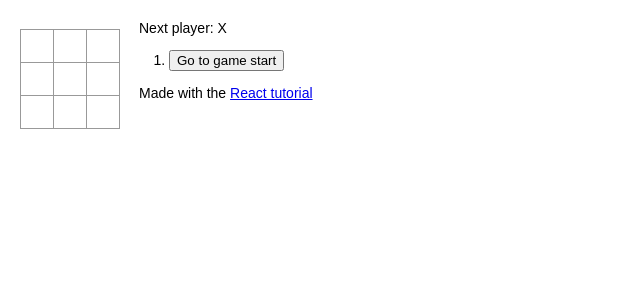
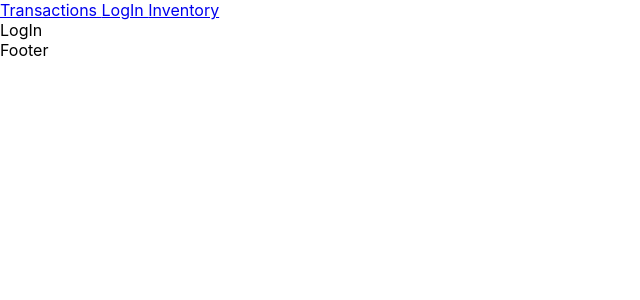
Before and after one commit to AxelJacobsen/Bachelor-thesis-2023_Cryogenetics, a React (Create React App) app in the folder Code/Frontend/admin-website/: page /login in a window 1280 px wide. Shown: the top 300 px of the page, without its empty margins (0-640 px from the left). Built offline with nearby package versions, Linux system fonts and the light colour scheme.

Commit message:
Implementing Router DOM with react (navigation between components) #17

```diff
--- a/Code/Frontend/admin-website/package.json
+++ b/Code/Frontend/admin-website/package.json
@@ -8,6 +8,7 @@
     "@testing-library/user-event": "^13.5.0",
     "react": "^18.2.0",
     "react-dom": "^18.2.0",
+    "react-router-dom": "^6.8.1",
     "react-scripts": "5.0.1",
     "web-vitals": "^2.1.4"
   },
--- /dev/null
+++ b/Code/Frontend/admin-website/src/App.css
@@ -0,0 +1,3 @@
+.App {
+  text-align: center;
+}
--- /dev/null
+++ b/Code/Frontend/admin-website/src/App.js
@@ -0,0 +1,28 @@
+import React from 'react'
+import {BrowserRouter as Router, Routes, Route, Link} from 'react-router-dom'
+import Transactions from './components/Transactions'
+import LogIn from './components/LogIn'
+import Inventory from './components/Inventory'
+import ErrorPage from './components/ErrorPage'
+
+function App() {
+  return (
+    <Router>
+    <nav>
+      <Link to="/transactions"> Transactions </Link>
+      <Link to="/login"> LogIn </Link>
+      <Link to="/inventory"> Inventory </Link>
+    </nav>
+
+      <Routes>
+        <Route path='/transactions' element={<Transactions/>}></Route>
+        <Route path='/login' element={<LogIn/>}></Route>
+        <Route path='/inventory' element={<Inventory/>}></Route>
+        <Route path='*' element={<ErrorPage/>}></Route>
+      </Routes>
+      <div> Footer </div>
+    </Router>
+  )
+}
+
+export default App
--- /dev/null
+++ b/Code/Frontend/admin-website/src/components/ErrorPage.js
@@ -0,0 +1,9 @@
+import React from 'react'
+
+function ErrorPage() {
+  return (
+    <div> PAGE NOT FOUND </div>
+  )
+}
+
+export default ErrorPage
--- /dev/null
+++ b/Code/Frontend/admin-website/src/components/Inventory.js
@@ -0,0 +1,13 @@
+import React from 'react'
+import { useNavigate } from 'react-router-dom'
+
+function Inventory() {
+    let navigate = useNavigate();
+  return (
+    <div>
+        Inventory page <button onClick={() => {navigate("/login")}}> Change to LogIn page </button>
+    </div>
+  )
+}
+
+export default Inventory
--- /dev/null
+++ b/Code/Frontend/admin-website/src/components/LogIn.js
@@ -0,0 +1,9 @@
+import React from 'react'
+
+function LogIn() {
+  return (
+    <div>LogIn</div>
+  )
+}
+
+export default LogIn
--- /dev/null
+++ b/Code/Frontend/admin-website/src/components/Transactions.js
@@ -0,0 +1,9 @@
+import React from 'react'
+
+function Transactions() {
+  return (
+    <div>Transactions</div>
+  )
+}
+
+export default Transactions
--- a/Code/Frontend/admin-website/src/index.css
+++ b/Code/Frontend/admin-website/src/index.css
@@ -1,50 +1,13 @@
 body {
-    font: 14px "Century Gothic", Futura, sans-serif;
-    margin: 20px;
-  }
+  margin: 0;
+  font-family: -apple-system, BlinkMacSystemFont, 'Segoe UI', 'Roboto', 'Oxygen',
+    'Ubuntu', 'Cantarell', 'Fira Sans', 'Droid Sans', 'Helvetica Neue',
+    sans-serif;
+  -webkit-font-smoothing: antialiased;
+  -moz-osx-font-smoothing: grayscale;
+}
 
-  ol, ul {
-    padding-left: 30px;
-  }
-
-  .board-row:after {
-    clear: both;
-    content: "";
-    display: table;
-  }
-
-  .status {
-    margin-bottom: 10px;
-  }
-
-  .square {
-    background: #fff;
-    border: 1px solid #999;
-    float: left;
-    font-size: 24px;
-    font-weight: bold;
-    line-height: 34px;
-    height: 34px;
-    margin-right: -1px;
-    margin-top: -1px;
-    padding: 0;
-    text-align: center;
-    width: 34px;
-  }
-
-  .square:focus {
-    outline: none;
-  }
-
-  .kbd-navigation .square:focus {
-    background: #ddd;
-  }
-
-  .game {
-    display: flex;
-    flex-direction: row;
-  }
-
-  .game-info {
-    margin-left: 20px;
-  }
+code {
+  font-family: source-code-pro, Menlo, Monaco, Consolas, 'Courier New',
+    monospace;
+}
--- a/Code/Frontend/admin-website/src/index.js
+++ b/Code/Frontend/admin-website/src/index.js
@@ -1,156 +1,17 @@
 import React from 'react';
 import ReactDOM from 'react-dom/client';
 import './index.css';
+import App from './App';
+import reportWebVitals from './reportWebVitals';
 
-  function Square(props) {
-    return(
-        <button className="square" onClick={props.onClick}>
-            {props.value}
-        </button>
-    )
-  }
+const root = ReactDOM.createRoot(document.getElementById('root'));
+root.render(
+  <React.StrictMode>
+    <App />
+  </React.StrictMode>
+);
 
-
-  class Board extends React.Component {
-
-    renderSquare(i) {
-      return (
-      <Square
-        value={this.props.squares[i]}
-        onClick={()=>this.props.onClick(i)}
-
-        />
-        );
-    }
-
-    render() {
-      return (
-        <div>
-          <div className="status"></div>
-          <div className="board-row">
-            {this.renderSquare(0)}
-            {this.renderSquare(1)}
-            {this.renderSquare(2)}
-          </div>
-          <div className="board-row">
-            {this.renderSquare(3)}
-            {this.renderSquare(4)}
-            {this.renderSquare(5)}
-          </div>
-          <div className="board-row">
-            {this.renderSquare(6)}
-            {this.renderSquare(7)}
-            {this.renderSquare(8)}
-          </div>
-        </div>
-      );
-    }
-  }
-
-  class Game extends React.Component {
-
-    handleClick(i){
-        const history = this.state.history.slice(0,this.state.stepNumber + 1);
-        const current = history[history.length-1];
-        const squares = current.squares.slice();
-
-        if (calculateWinner(squares) || squares[i]){
-            return;
-        }
-
-        squares[i] = this.state.xIsNext ? 'X' : 'O';
-        this.setState({
-            history: history.concat([{
-                squares: squares,
-            }]),
-            stepNumber: history.length,
-            xIsNext: !this.state.xIsNext,
-        });
-    }
-
-    jumpTo(step){
-        this.setState({
-            stepNumber: step,
-            xIsNext:(step % 2) === 0,
-        });
-    }
-
-    constructor(props){
-        super(props);
-        this.state = {
-            history: [{
-                squares: Array(9).fill(null)
-            }],
-            stepNumber: 0,
-            xIsNext: true,
-        }
-    }
-
-    render() {
-        const history = this.state.history;
-        const current = history[this.state.stepNumber];
-        const winner = calculateWinner(current.squares);
-
-        const moves = history.map((step, move) => {
-            const desc = move ?
-            'Go to move #' + move :
-            'Go to game start';
-            return(
-                <li key={move}>
-                    <button onClick={() => this.jumpTo(move)}>{desc}</button>
-                </li>
-            );
-        });
-
-
-        let status;
-        if (winner) {
-            status = 'Winner: ' + winner;
-        } else {
-            status = status = 'Next player: '+(this.state.xIsNext ?'X' : 'O');
-        }
-
-
-      return (
-        <div className="game">
-          <div className="game-board">
-            <Board
-                squares={current.squares}
-                onClick={(i)=> this.handleClick(i)}
-            />
-          </div>
-          <div className="game-info">
-            <div>{status}</div>
-            <ol>{moves}</ol>
-            <a> Made with the <a href = "https://reactjs.org/tutorial/tutorial.html#setup-for-the-tutorial"> React tutorial</a></a>
-          </div>
-        </div>
-      );
-    }
-  }
-
-  // ========================================
-
-  const root = ReactDOM.createRoot(document.getElementById("root"));
-  root.render(<Game />);
-
-
-  function calculateWinner(squares) {
-    const lines = [
-        [0, 1, 2],
-        [3, 4, 5],
-        [6, 7, 8],
-        [0, 3, 6],
-        [1, 4, 7],
-        [2, 5, 8],
-        [0, 4, 8],
-        [2, 4, 6],
-      ];
-      for (let i = 0; i<lines.length;i++){
-        const[a,b,c] = lines[i];
-        if (squares[a] && squares[a] === squares[b] && squares[a] === squares[c]) {
-            return squares[a];
-          }
-  }
-  return null;
-}
+// If you want to start measuring performance in your app, pass a function
+// to log results (for example: reportWebVitals(console.log))
+// or send to an analytics endpoint. Learn more: https://bit.ly/CRA-vitals
+reportWebVitals();
--- /dev/null
+++ b/Code/Frontend/admin-website/src/reportWebVitals.js
@@ -0,0 +1,13 @@
+const reportWebVitals = onPerfEntry => {
+  if (onPerfEntry && onPerfEntry instanceof Function) {
+    import('web-vitals').then(({ getCLS, getFID, getFCP, getLCP, getTTFB }) => {
+      getCLS(onPerfEntry);
+      getFID(onPerfEntry);
+      getFCP(onPerfEntry);
+      getLCP(onPerfEntry);
+      getTTFB(onPerfEntry);
+    });
+  }
+};
+
+export default reportWebVitals;
```
Also changed, not shown: 1 other file (tests, documents, lock files or other folders).
